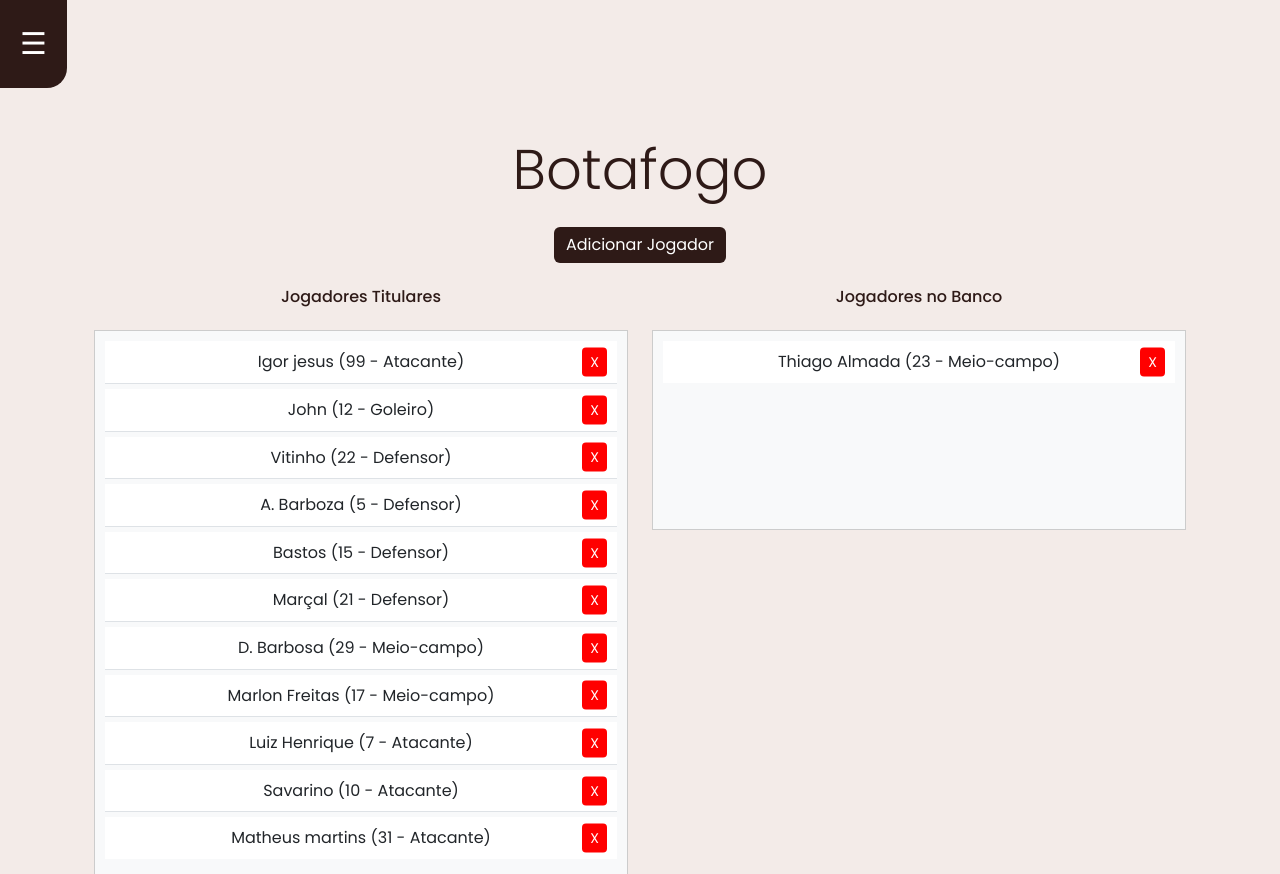
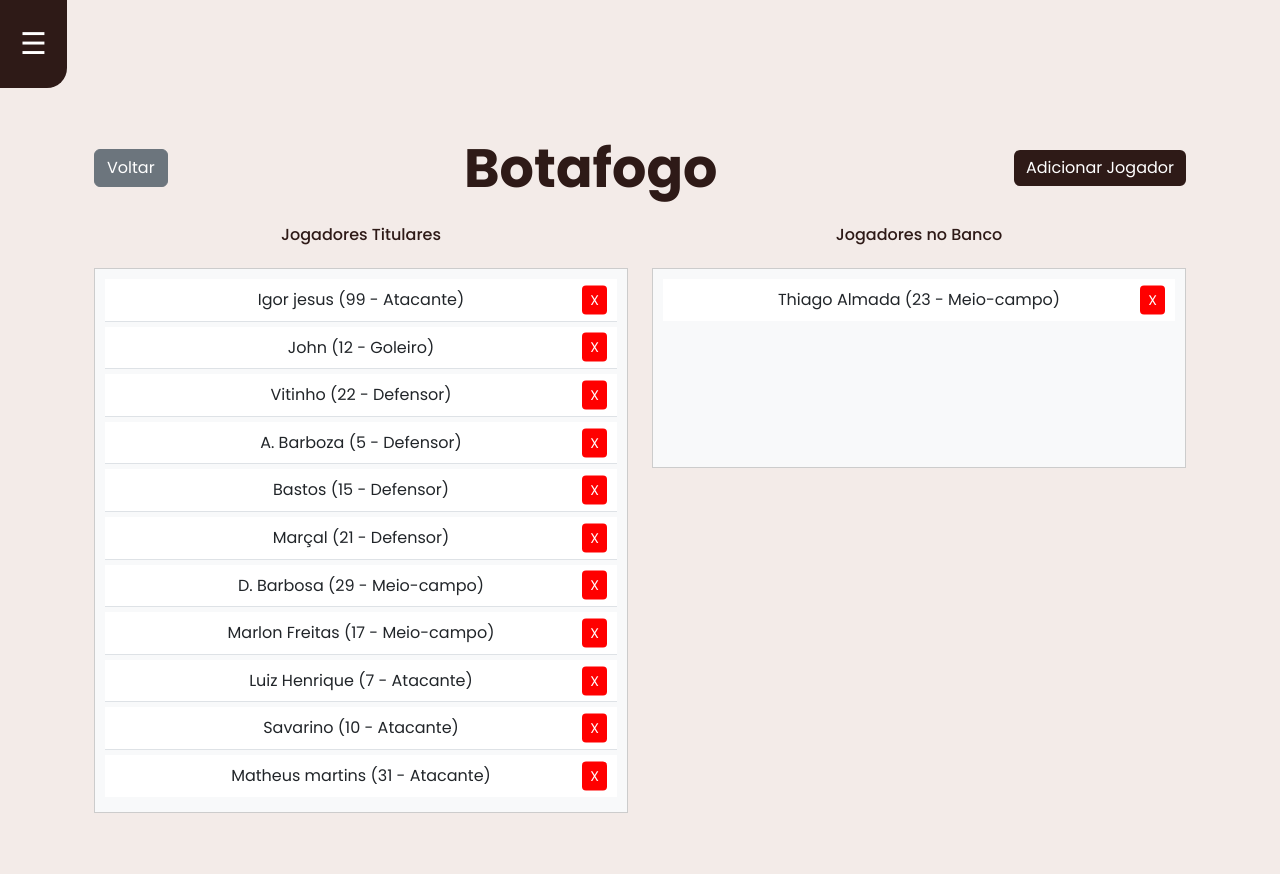
Before and after one commit to Reis567/django-futebol, a Django app: page /time/2/gerenciar/ in a window 1280 px wide. Shown: the top 874 px of the page. Run offline with Django 4.2, Linux system fonts and the light colour scheme; data comes from the database, SQL or seed files in the repository; some libraries are stand-ins or nearby versions.

Commit message:
👌 IMPROVE: back button

```diff
--- a/templates/time/gerenciar_time.html
+++ b/templates/time/gerenciar_time.html
@@ -3,10 +3,11 @@
 
 {% block content %}
 <div class="container">
-    <!-- Nome do time com destaque -->
-    <div class="text-center mb-4">
-        <h1 class="display-4 font-weight-bold">{{ time.nome }}</h1>
-        <a href="{% url 'adicionar_jogador' time.id %}" class="btn btn-primary mt-4">Adicionar Jogador</a>
+    <!-- Nome do time com destaque e botões alinhados -->
+    <div class="d-flex justify-content-between align-items-center mb-4">
+        <a href="javascript:history.back()" class="btn btn-secondary">Voltar</a>
+        <h1 class="font-weight-bolder text-center flex-grow-1 nome-time">{{ time.nome }}</h1>
+        <a href="{% url 'adicionar_jogador' time.id %}" class="btn btn-primary">Adicionar Jogador</a>
     </div>
 
     <div class="row">
@@ -84,6 +85,22 @@
         color: white;
         border: none;
         cursor: pointer;
+    }
+    .d-flex {
+        display: flex;
+    }
+    .justify-content-between {
+        justify-content: space-between;
+    }
+    .align-items-center {
+        align-items: center;
+    }
+    .flex-grow-1 {
+        flex-grow: 1;
+    }
+    .nome-time{
+        font-weight: bolder !important;
+        font-size: 54px;
     }
 </style>
 
```
